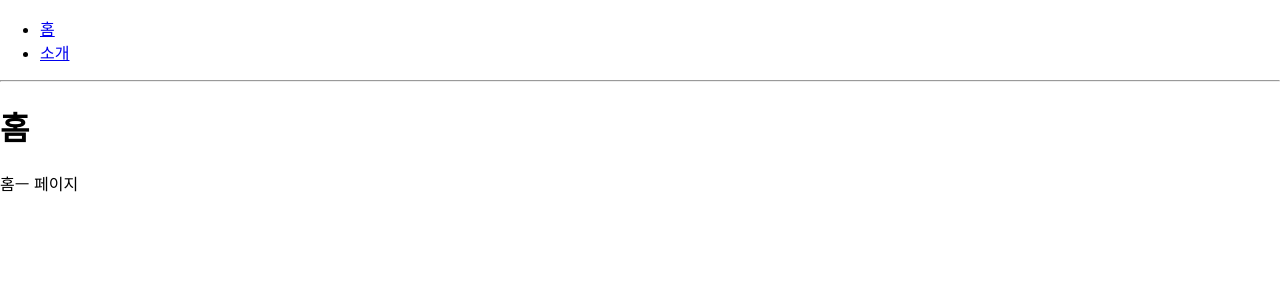
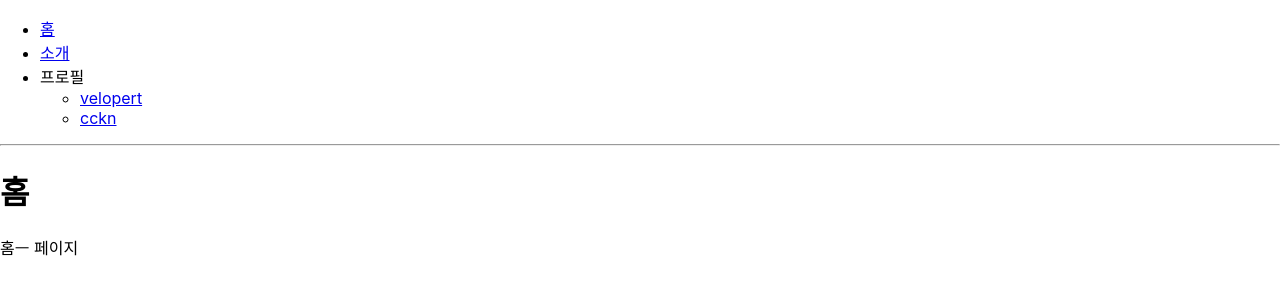
Before and after one commit to cckn/React-TS-Practice, a React (Create React App) app in the folder router-tutorial/: page / in a window 1280 px wide. Shown: the top 300 px of the page. Built offline with nearby package versions, Linux system fonts and the light colour scheme.

Commit message:
[Add] Profiles (URL parameters)

```diff
--- a/router-tutorial/src/App.tsx
+++ b/router-tutorial/src/App.tsx
@@ -1,7 +1,8 @@
 import React from 'react'
 import { Route, Link } from 'react-router-dom'
-import Home from './Home'
-import About from './About'
+import Home from './components/Home'
+import About from './components/About'
+import Profile, { data } from './components/Profile'
 
 const App: React.FC = () => {
   return (
@@ -14,11 +15,24 @@ const App: React.FC = () => {
           <li>
             <Link to="/about">소개</Link>
           </li>
+          <li>
+            프로필
+            <ul>
+              {Object.keys(data).map((username) => {
+                return (
+                  <li>
+                    <Link to={`/profiles/${username}`}>{username}</Link>
+                  </li>
+                )
+              })}
+            </ul>
+          </li>
         </ul>
       </div>
       <hr />
       <Route path="/" exact component={Home}></Route>
       <Route path={['/about', '/info']} component={About}></Route>
+      <Route path={'/profiles/:username'} component={Profile}></Route>
     </>
   )
 }
--- /dev/null
+++ b/router-tutorial/src/components/Profile.tsx
@@ -0,0 +1,37 @@
+import React from 'react'
+import { RouteComponentProps } from 'react-router'
+
+export interface IProfiles {
+  [username: string]: { name: string; description: string }
+}
+
+export const data: IProfiles = {
+  velopert: { name: 'mj k', description: 'dev for react' },
+  cckn: { name: 'ds', description: 'char' },
+}
+
+interface IParams {
+  username: string
+}
+
+const Profile: React.FC<RouteComponentProps<IParams>> = ({ match }) => {
+  const { username } = match.params
+
+  const profile = data[username]
+
+  if (!profile) {
+    return <div>존재하지 않는 사용자입니다. </div>
+  }
+  return (
+    <>
+      <div>
+        <h3>
+          {username}({profile.name})
+        </h3>
+        <p>{profile.description}</p>
+      </div>
+    </>
+  )
+}
+
+export default Profile
```
Also changed, not shown: router-tutorial/src/components/About.tsx (renamed from router-tutorial/src/About.tsx), router-tutorial/src/components/Home.tsx (renamed from router-tutorial/src/Home.tsx).
